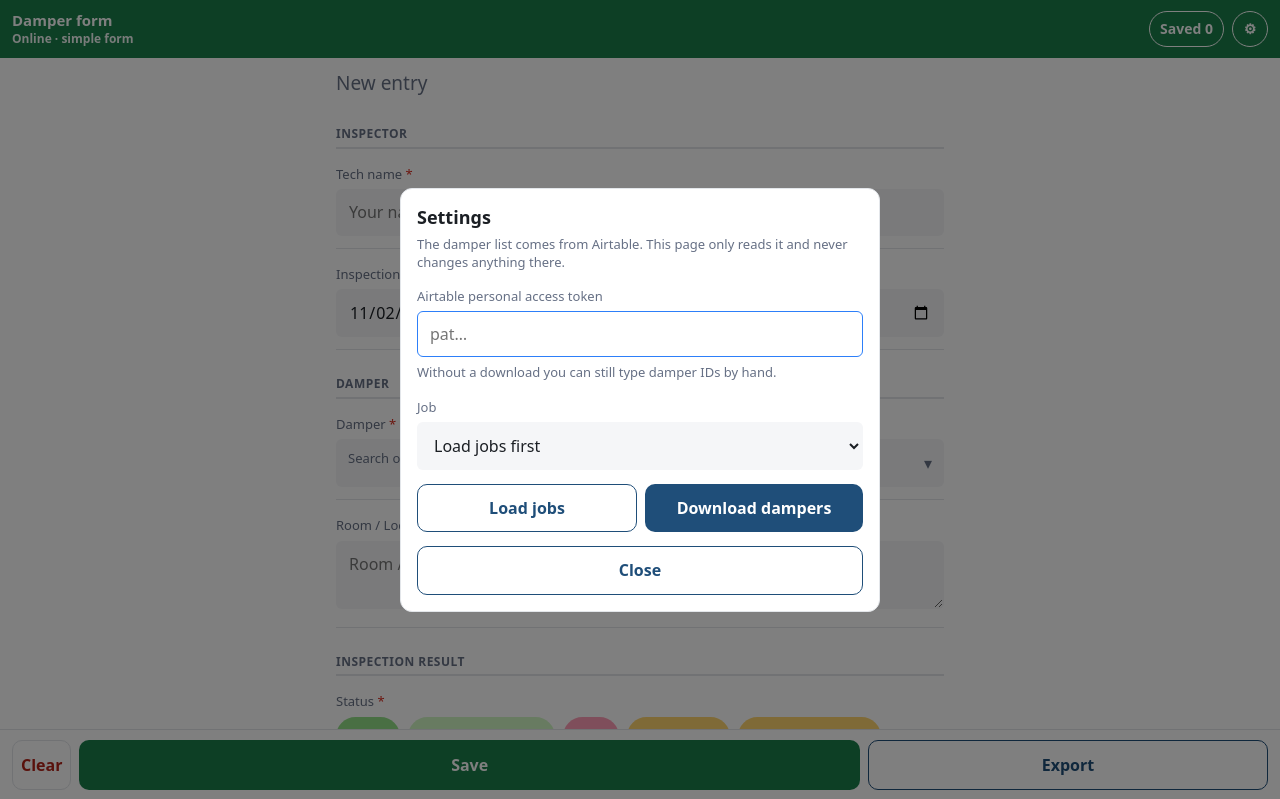
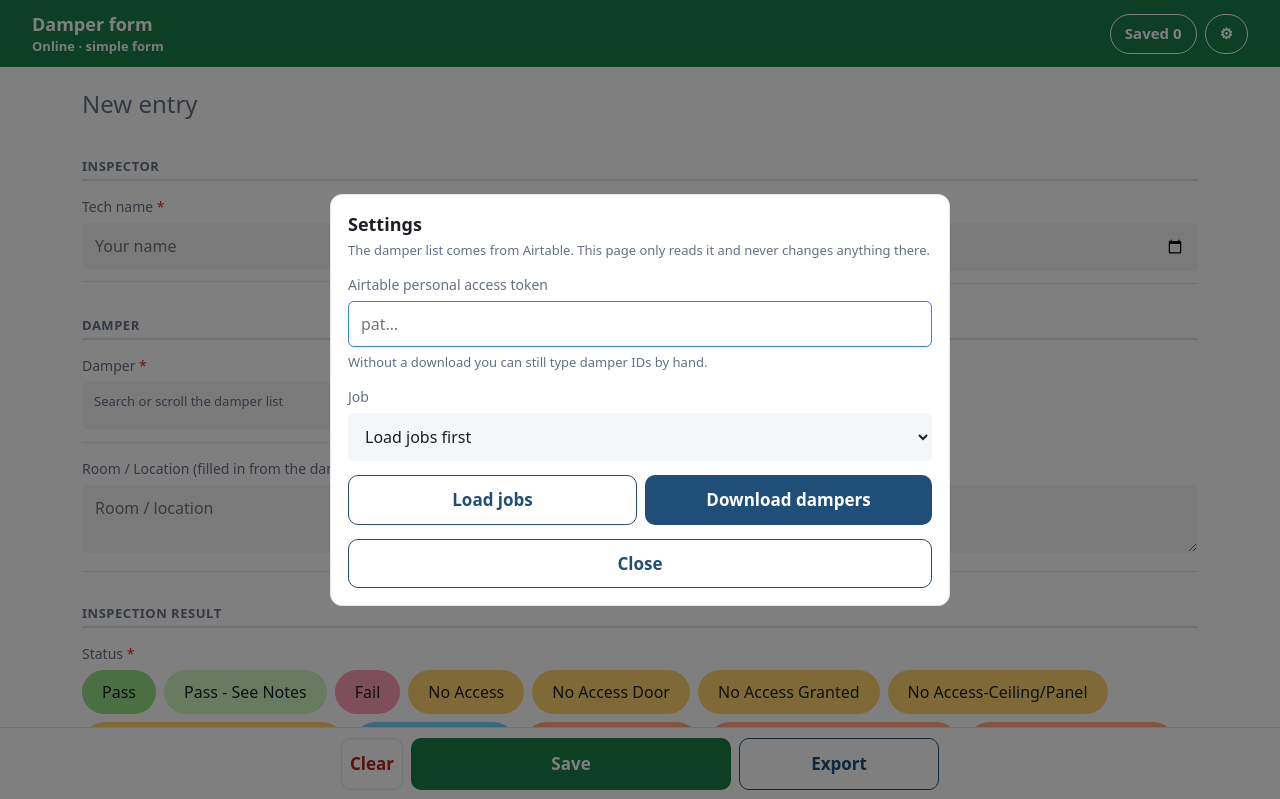
Before and after one commit to averypaiste/Damper-intake, a plain HTML site: page simple/index.html in a window 1280 px wide. Shown: the top 799 px of the page. Drawn offline with Linux system fonts and the light colour scheme.

Commit message:
Simple form: fill computer and tablet screens
Two-column layout, bigger text and photo grid on wide screens.

Co-Authored-By: Claude Opus 5.5 <noreply@anthropic.com>
Claude-Session: https://claude.ai/code/session_011GwpSyDNSY39y2S7SUFCPm

```diff
--- a/simple/index.html
+++ b/simple/index.html
@@ -108,6 +108,24 @@
   #toast { position:fixed; left:50%; bottom:calc(84px + env(safe-area-inset-bottom)); transform:translateX(-50%); background:#1b1f24; color:#fff; padding:10px 16px; border-radius:99px; font-size:14px; font-weight:600; z-index:30; max-width:90vw; text-align:center; }
   #editBar { background:#fff4e5; color:#7a3e00; border-radius:8px; padding:8px 12px; margin:10px 0 0; font-size:14px; display:flex; align-items:center; gap:8px; }
   #editBar span { flex:1; }
+  /* computer / tablet: use the whole screen instead of a phone-width strip */
+  @media (min-width:820px) {
+    body { font-size:17px; }
+    header { padding:12px 32px; } #ttl b { font-size:18px; } #ttl span { font-size:13px; } header button { height:40px; font-size:15px; padding:0 14px; }
+    #dHead, main { max-width:1180px; padding-left:32px; padding-right:32px; }
+    #dHead { padding-top:20px; } #dTitle { font-size:24px; }
+    main { display:grid; grid-template-columns:1fr 1fr; column-gap:36px; align-items:start; padding-bottom:120px; }
+    main > .sect, main > #editBar, main > .hint, main > #photos, main > .fld:has(textarea), main > .fld:has(.stat), main > .fld:has(.three), main > .fld:has([data-k=notes]), main > .fld:has([data-k=follow]) { grid-column:1 / -1; }
+    .sect { font-size:13px; margin-top:32px; }
+    label, .lbl, .pblock .ph2 { font-size:14px; }
+    .stat .chip { font-size:16px; padding:9px 18px; }
+    #photos { display:grid; grid-template-columns:repeat(3, 1fr); column-gap:24px; }
+    .thumb { width:110px; height:110px; }
+    #bar { justify-content:center; } #bar button { flex:0 1 200px; } #bar #bSave { flex:0 1 320px; }
+    dialog.sheet[open] { left:50%; transform:translateX(-50%); max-width:760px; }
+    dialog { max-width:620px; }
+  }
+  @media (min-width:1300px) { #photos { grid-template-columns:repeat(6, 1fr); } }
   @media (prefers-color-scheme: dark) { #editBar { background:#3a2a12; color:#ffd8a8; } }
 </style>
 </head>
@@ -215,7 +233,7 @@
 <div id="toast" hidden></div>
 
 <script>
-const APP_VERSION = '2026-11-02-a (simple)';
+const APP_VERSION = '2026-11-02-b (simple)';
 const $ = (id) => document.getElementById(id);
 const P = 'simple:'; // keeps its own saved data apart from the main tool and the test copy
 const ls = {
--- a/simple/sw.js
+++ b/simple/sw.js
@@ -1,5 +1,5 @@
 // Keeps the app available offline. Online: always fetch the newest files. Offline: use the saved copy.
-const CACHE = 'simple-v1';
+const CACHE = 'simple-v2';
 const SHELL = ['./', 'index.html', 'manifest.webmanifest'];
 
 self.addEventListener('install', (e) => {
```
